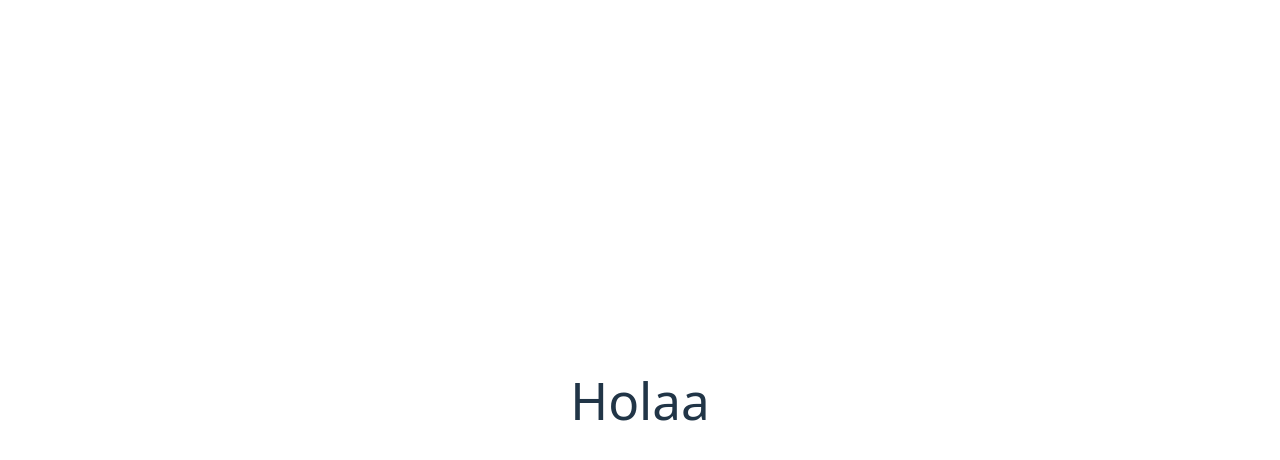
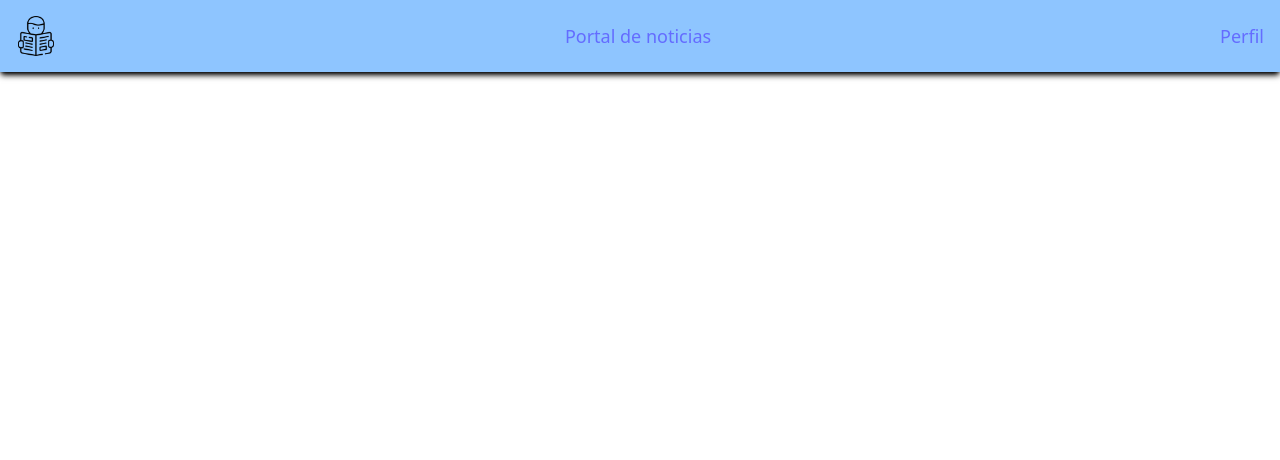
Before and after one commit to aitorr03/newsAIWebApp, a React (Vite) app in the folder frontend/: page / in a window 1280 px wide. Shown: the top 460 px of the page. Built offline with nearby package versions, Linux system fonts and the light colour scheme.

Commit message:
small changes front

```diff
--- a/frontend/package.json
+++ b/frontend/package.json
@@ -16,6 +16,7 @@
     "react": "^19.0.0",
     "react-dom": "^19.0.0",
     "react-router": "^7.5.0",
+    "react-router-dom": "^7.5.0",
     "tailwindcss": "^4.1.3"
   },
   "devDependencies": {
--- a/frontend/src/App.tsx
+++ b/frontend/src/App.tsx
@@ -1,14 +1,13 @@
 import { useState } from "react";
-import reactLogo from "./assets/react.svg";
-import viteLogo from "/vite.svg";
 import "./App.css";
-import TopsideNavbar from "./components/TopsideNavbar";
+import { BrowserRouter } from "react-router";
+import Home from "./pages/Home";
 
 function App() {
   return (
-    <>
-      <TopsideNavbar />
-    </>
+    <BrowserRouter>
+      <Home />
+    </BrowserRouter>
   );
 }
 
--- a/frontend/src/components/Logo.tsx
+++ /dev/null
@@ -1,8 +0,0 @@
-const Logo = () => {
-  return (
-    <div className="logo h-16 w-16">
-      <img src=".assets/logo.png" alt="Logo" />
-    </div>
-  );
-};
-export default Logo;
--- a/frontend/src/components/TopsideNavbar.tsx
+++ b/frontend/src/components/TopsideNavbar.tsx
@@ -1,16 +1,23 @@
-import Logo from "./Logo";
-import { NavLink } from "react-router";
+import React from "react";
+import { Link } from "react-router-dom";
+import logo from "../assets/logo.png"; // Asegúrate de ajustar la ruta relativa al archivo
 
-const NavLinks = () => {
+const Navbar = () => {
   return (
-    <>
-      <NavLink to="/">Home</NavLink>
-      <NavLink to="/about">Community News Section </NavLink>
-    </>
+    <nav className="fixed bg-blue-300 flex items-center justify-between p-4 shadow-md shadow-black top-0 left-0 w-full">
+      <Link to="/">
+        <img src={logo} alt="Logo" className="h-10 w-auto" />
+      </Link>
+
+      <Link to="/news" className="text-lg font-medium hover:text-blue-500">
+        Portal de noticias
+      </Link>
+
+      <Link to="/profile" className="text-lg font-medium hover:text-blue-500">
+        Perfil
+      </Link>
+    </nav>
   );
 };
 
-const Navbar = () => {
-  return <h1>Holaa</h1>;
-};
 export default Navbar;
--- /dev/null
+++ b/frontend/src/pages/Home.tsx
@@ -0,0 +1,12 @@
+import React from "react";
+import TopsideNavbar from "../components/TopsideNavbar";
+
+const Home = () => {
+  return (
+    <>
+      <TopsideNavbar />
+    </>
+  );
+};
+
+export default Home;
```
Also changed, not shown: frontend/src/pages/Login.tsx (added), frontend/src/pages/Profile.tsx (added), 1 other file (tests, documents, lock files or other folders).
